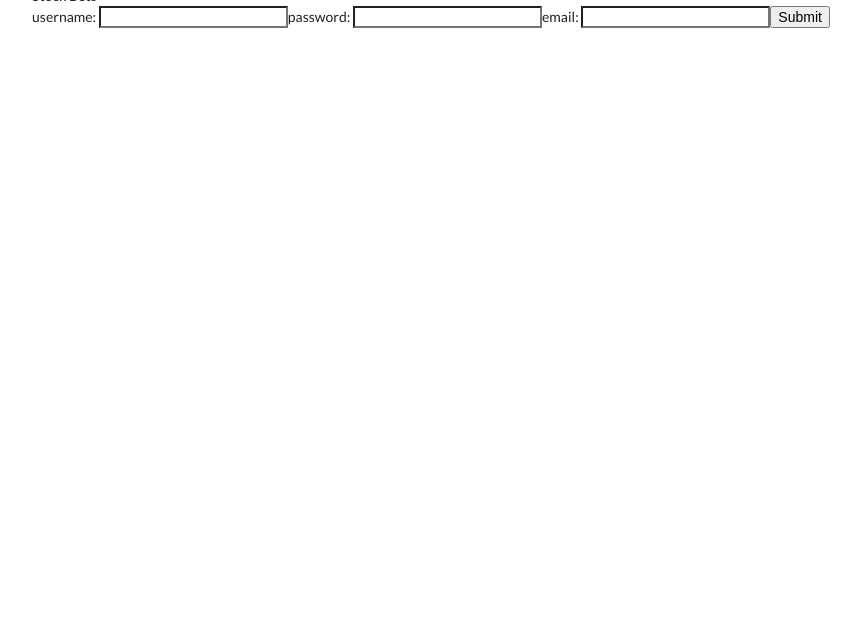
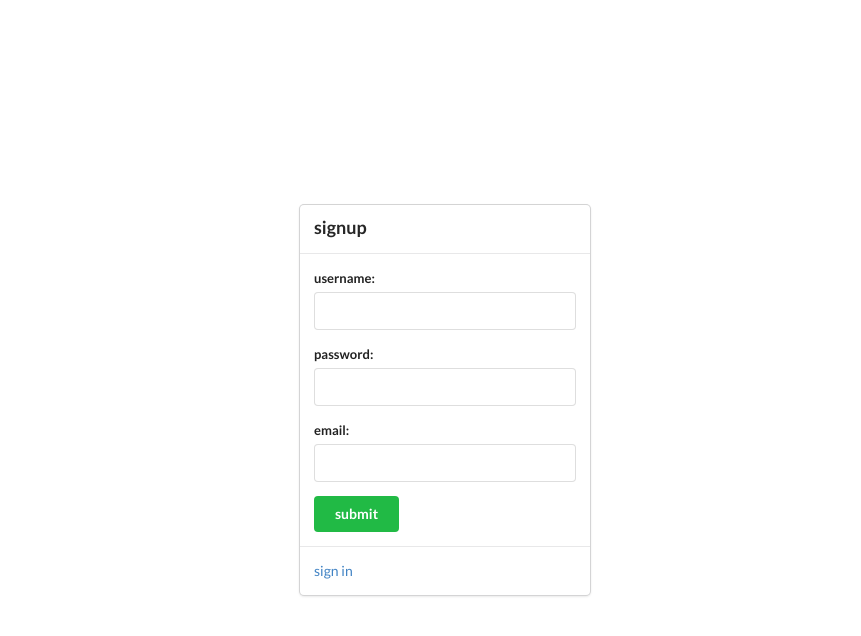
Before and after one commit to HelloPancake/StockBuyer, a React (Create React App) app in the folder stocks_frontend/: page /sign_up in a window 1280 px wide. Shown: the top 636 px of the page, without its empty margins (195-1056 px from the left). Built offline with nearby package versions, Linux system fonts and the light colour scheme.

Commit message:
sign in users authenticated and current user passed to portfolio

```diff
--- a/stocks_frontend/public/index.html
+++ b/stocks_frontend/public/index.html
@@ -37,7 +37,7 @@
   </head>
   <body>
     <!-- <noscript>You need to enable JavaScript to run this app.</noscript> -->
-    <div id="root" class="ui middle aligned center aligned grid" ></div>
+    <div id="root"></div>
     <!--
       This HTML file is a template.
       If you open it directly in the browser, you will see an empty page.
--- a/stocks_frontend/src/App.css
+++ b/stocks_frontend/src/App.css
@@ -1,4 +1,19 @@
-#root {
+#home {
+    display: flex;
+    flex-direction: column;
+    justify-content: center;
     height: 100%;
     width: 100%;
+    position: absolute;
+
 }
+
+#homecard{
+    display: flex;
+    flex-direction: column;
+}
+
+#dashboard{
+    display:flex;
+    flex-direction: row;
+}
--- a/stocks_frontend/src/App.js
+++ b/stocks_frontend/src/App.js
@@ -19,28 +19,29 @@ function App(){
   // }
 
   const [currentUser, changeCurrentUser] = useState({})
-  console.log(currentUser)
+    return <>
+      <Router>
+          <Switch>
+            <Route path="/dashboard" render={(routeProps) => {
+            return (<Dashboard {...routeProps }currentUser={currentUser} /> )
+            }}/>
 
-    return(
-      <Router>
+            <Route path="/sign_in" render={(routeProps) => {
+            return (<SignIn {...routeProps }replaceUser={changeCurrentUser} />)
+            }}/>
 
-          <Switch>
-            <Route path="/dashboard" >
-              <Dashboard currentUser={currentUser}/>
-            </Route>
-            <Route path="/sign_in" >
-              <SignIn replaceUser={changeCurrentUser}/>
-            </Route>
-            <Route path="/sign_up" >
-              <SignUp replaceUser={changeCurrentUser}/>
-            </Route>
-            <Route path="/">
-              <Home />
-            </Route>
+            <Route path="/sign_up" render={(routeProps) =>{
+            return (<SignUp {...routeProps} replaceUser={changeCurrentUser} />)
+            }}/>
+
+            <Route path="/" render={(routeProps) => {
+            return (<Home {...routeProps}/>)
+            }}/>
+
           </Switch>
 
       </Router>
-    )
+    </>
 }
 
 export default App;
--- a/stocks_frontend/src/components/dashboard/buy_stock/StockSearch.js
+++ b/stocks_frontend/src/components/dashboard/buy_stock/StockSearch.js
@@ -30,19 +30,21 @@ const StockSearch = (props) => {
 
     return(
         <div>
+
             {buyStock}
             {stockPrice}
             <TotalPrice shares={shares} stockPrice={stockPrice} stock={buyStock} />
 
-            <form onSubmit={handleSubmit}>
-                <label>
-                stock symbol:<input type="text" value={stock} onChange={handleChange}/>
-                </label>
-                <input type="submit" value="Submit" />
+            <InputShares handleShares={handleShares} stockPrice={stockPrice} stock={buyStock} shares={shares}/>
+            <form onSubmit={handleSubmit} className="ui form">
+                <div className="field">
+                    <label>stock symbol:</label>
+                    <input type="text" value={stock} onChange={handleChange}/>
+                </div>
+
+                <button type="submit" value="Submit" className="ui green button"> look up </button>
             </form>
-            <InputShares handleShares={handleShares} stockPrice={stockPrice} stock={buyStock} shares={shares}/>
             <BuyButton shares={shares} stockPrice={stockPrice} stock={buyStock}/>
-
         </div>
     )
 }
--- a/stocks_frontend/src/components/dashboard/buy_stock/inputShares.js
+++ b/stocks_frontend/src/components/dashboard/buy_stock/inputShares.js
@@ -4,7 +4,7 @@ const InputShares = (props) => {
     let shares;
 
     if (props.stockPrice && props.stock){
-        shares = <div>quanity: <input type="text" value={props.shares} onChange={props.handleShares} /></div>
+        shares = <div>quanity: <input type="number" value={props.shares} onChange={props.handleShares} /></div>
     }
     else {
         shares = null
--- a/stocks_frontend/src/components/dashboard/dashboard.js
+++ b/stocks_frontend/src/components/dashboard/dashboard.js
@@ -5,9 +5,10 @@ import StockSearch from './buy_stock/StockSearch';
 
 const Dashboard = (props) => {
 
+
     return(
-        <div>
-            <Portfolio />
+        <div id="dashboard">
+            <Portfolio currentUser={props.currentUser}/>
             <StockSearch />
         </div>
     )
--- a/stocks_frontend/src/components/dashboard/portfolio/portfolio.js
+++ b/stocks_frontend/src/components/dashboard/portfolio/portfolio.js
@@ -1,6 +1,10 @@
 import React from 'react';
 
 const Portfolio = (props) => {
+
+    const currentUser = props.currentUser
+    const portfolioArr = {}
+    // const
 
     return(
         <div></div>
--- a/stocks_frontend/src/components/home/home.js
+++ b/stocks_frontend/src/components/home/home.js
@@ -5,15 +5,18 @@ import {Link} from "react-router-dom";
 function Home (props) {
 
     return(
-        <div className ="ui middle aligned center aligned grid">
-            <div className="column">
-            <div className="ui card" >
-                <div className="center aligned header">Stock Bets</div>
-                <Link to="/sign_in" >Sign in</Link>
-                <Link to="/sign_up" >Sign up</Link>
+
+        <div id ="home">
+            <div className="ui centered card" >
+                <div className=" content ">
+                    <div className="center aligned header">Stock Bets</div>
+                </div>
+
+                <div className="content" id="homecard">
+                    <Link to="/sign_in" className="ui button green" style={{marginBottom:"1vh", borderRadius:"0.75vh"}}>Sign in</Link>
+                    <Link to="/sign_up" className="ui button green" style={{borderRadius: "0.75vh" }}>Sign up</Link>
+                </div>
            </div>
-
-            </div>
         </div>
     )
 }
--- a/stocks_frontend/src/components/home/sign_in.js
+++ b/stocks_frontend/src/components/home/sign_in.js
@@ -1,12 +1,13 @@
 import React, { useState } from 'react';
+import {Link} from 'react-router-dom';
 
 const SignIn = (props) => {
-    const [username, setUsername] = useState("");
+    const [email, setEmail] = useState("");
     const [password, setPassword] = useState("");
 
 
-    const handleUsernameChange = (e) => {
-        setUsername(e.target.value)
+    const handleEmailChange = (e) => {
+        setEmail(e.target.value)
     }
 
     const handlePasswordChange = (e) => {
@@ -14,33 +15,54 @@ const SignIn = (props) => {
     }
 
     const handleSubmit = async (e) => {
-        const user = { email: username, password };
+        const user = { email, password };
         e.preventDefault()
-        let response = await fetch('http://localhost:3001/user/signin', {
+        let response = await fetch('/user/signin', {
             method: "POST",
             headers: {
                 'Content-Type': 'application/json'
             },
             body: JSON.stringify({ user })
         })
-        console.log(await response.json())
+        let currentUser = await response.json()
+        props.replaceUser(currentUser.user)
+        props.history.push('/dashboard')
     }
 
+    return(
+        <div id="home">
+            <div className="ui centered card" >
+                <div className="content">
+                    <div className="header">
+                        sign in
+                    </div>
+                </div>
+
+                <div className="content">
 
 
-    return(
-        <div className = "home">
-            <form onSubmit={handleSubmit} className="formAttributes">
-                <label>
-                    <div>Stock Bets</div>
-                    <div>username:<input type="text" value={username} onChange={handleUsernameChange} /></div>
-                    <div>password:<input type="text" value={password} onChange={handlePasswordChange} /></div>
-                </label>
-                <input type="submit" value="Submit" />
-            </form>
+                    <form onSubmit={handleSubmit} className="ui form">
+                        <div className="field">
+                            <label>email: </label>
+                            <input type="text" value={email} onChange={handleEmailChange} />
+                        </div>
+
+                        <div className="field">
+                            <label>password: </label>
+                            <input type="password" value={password} onChange={handlePasswordChange} />
+                        </div>
+
+                        <button type="submit" value="Submit" className="ui green button">submit</button>
+                    </form>
+                </div>
+
+                <div className="content">
+                    <Link to='sign_up'>sign up</Link>
+                </div>
+            </div>
         </div>
+
     )
-
 }
 
 export default SignIn;
--- a/stocks_frontend/src/components/home/sign_up.js
+++ b/stocks_frontend/src/components/home/sign_up.js
@@ -1,4 +1,5 @@
 import React, { useState } from 'react';
+import { Link } from 'react-router-dom';
 
 function SignUp(props) {
 
@@ -19,35 +20,57 @@ function SignUp(props) {
     }
 
     const handleSubmit = async (e) => {
-        const user = {email, name:username, password};
+        const user = { email, name: username, password };
         e.preventDefault()
         let response = await fetch('/user/signup', {
             method: "POST",
             headers: {
                 'Content-Type': 'application/json'
             },
-            body: JSON.stringify({user})
+            body: JSON.stringify({ user })
         })
         let currentUser = await response.json()
-        // console.log(props)
         props.replaceUser(currentUser.user)
-        console.log(document.cookie)
-
+        props.history.push('/dashboard')
     }
 
-    return (
-        <div className="home">
-            <form onSubmit={handleSubmit}>
-                <label className="formAttributes">
-                    <div>Stock Bets</div>
-                    username: <input type="text" value={username} onChange={handleUsernameChange} />
-                    password: <input type="text" value={password} onChange={handlePasswordChange} />
-                    email: <input type="text" value={email} onChange={handleEmailChange} />
-                </label>
-                <input type="submit" value="Submit" />
-            </form>
+    return <>
+        <div id="home">
+            <div className="ui centered card" >
+                <div className="content">
+                    <div className="header">
+                        signup
+                    </div>
+                </div>
+
+                <div className="content">
+                    <form onSubmit={handleSubmit} className="ui form">
+                        <div className="field">
+                            <label>username: </label>
+                            <input type="text" value={username} onChange={handleUsernameChange} />
+                        </div>
+
+                        <div className="field">
+                            <label>password: </label>
+                            <input type="password" value={password} onChange={handlePasswordChange} />
+                        </div>
+
+                        <div className="field">
+                            <label>email:</label>
+                            <input type="text" value={email} onChange={handleEmailChange} />
+                        </div>
+
+                        <button type="submit" value="Submit" className="ui green button">submit</button>
+                    </form>
+                </div>
+
+                <div className="content">
+                    <Link to='sign_in'>sign in</Link>
+                </div>
+            </div>
         </div>
-    )
+
+    </>
 
 }
 
```
Also changed, not shown: 2 other files (tests, documents, lock files or other folders).
